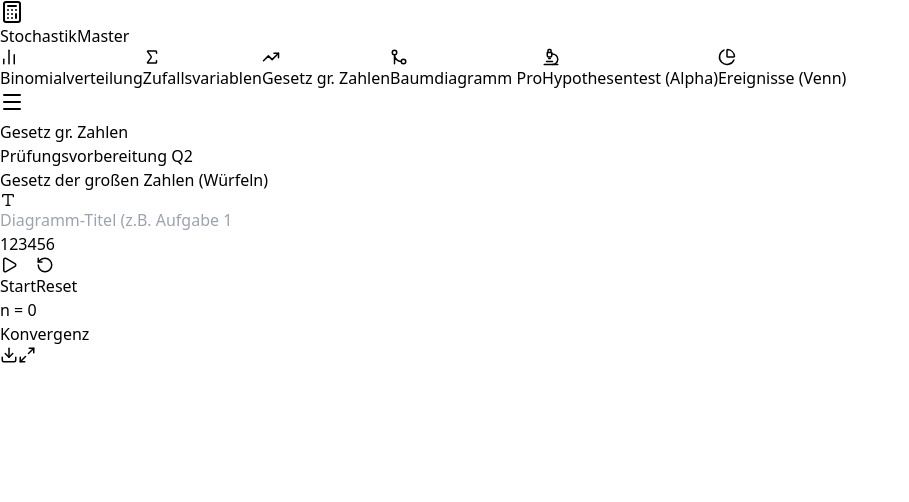
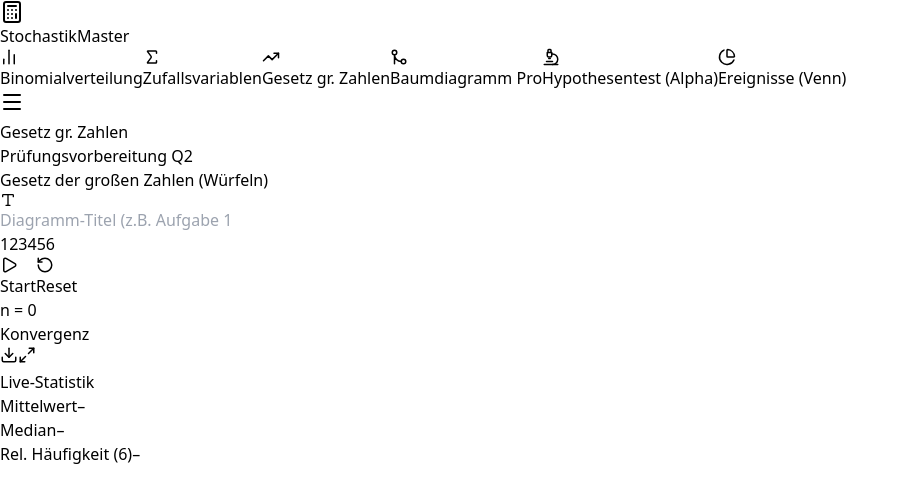
Before and after one commit to Noxist/stochastik-master-app, a React (Vite) app: page / in a window 1280 px wide. Both pictures are taken after a click on the button "Gesetz gr. Zahlen". Shown: the top 502 px of the page, without its empty margins (0-909 px from the left). Built offline with nearby package versions, Linux system fonts and the light colour scheme.

Commit message:
Enhance charts and LLN stats

```diff
--- a/src/App.tsx
+++ b/src/App.tsx
@@ -2,10 +2,43 @@ import React, { useState, useEffect, useMemo, useRef } from 'react';
 import {
   BarChart, Bar, LineChart, Line, XAxis, YAxis, CartesianGrid, Tooltip as RechartsTooltip, Legend, ResponsiveContainer, ReferenceLine, ComposedChart
 } from 'recharts';
+import type { TooltipProps } from 'recharts';
 import {
   Calculator, BarChart2, TrendingUp, GitMerge, PieChart, Play,
   RotateCcw, Sigma, Menu, PauseCircle, Plus, Trash2, Download, Maximize2, Microscope, Minimize2, Type
 } from 'lucide-react';
+
+// --- DISPLAY UTILITIES ---
+
+const formatNumber = (value: number) => {
+  if (!isFinite(value)) return '–';
+  const digits = Math.abs(value) >= 1 ? 2 : 4;
+  return Number(value.toFixed(digits)).toString();
+};
+
+const tooltipFormatter: TooltipProps<number, string>['formatter'] = (value, name) => [
+  typeof value === 'number' ? formatNumber(value) : value,
+  name ?? ''
+];
+
+const tooltipLabelFormatter: TooltipProps<number, string>['labelFormatter'] = (label) =>
+  typeof label === 'number' ? formatNumber(label) : label ?? '';
+
+const tooltipConfig: Partial<TooltipProps<number, string>> = {
+  formatter: tooltipFormatter,
+  labelFormatter: tooltipLabelFormatter,
+  contentStyle: {
+    background: '#ffffff',
+    borderRadius: 12,
+    border: '1px solid #e2e8f0',
+    boxShadow: '0 14px 36px rgba(15, 23, 42, 0.14)',
+    padding: '10px 12px',
+  },
+  itemStyle: { color: '#0f172a', padding: 2 },
+  labelStyle: { color: '#475569', fontWeight: 600 },
+  cursor: { fill: 'rgba(37, 99, 235, 0.08)' },
+  wrapperStyle: { outline: 'none' }
+};
 
 // --- MATH UTILITIES ---
 
@@ -340,7 +373,7 @@ const BinomialModule = () => {
                    <CartesianGrid strokeDasharray="3 3" vertical={false}/>
                    <XAxis dataKey="k"/>
                    <YAxis/>
-                   <RechartsTooltip/>
+                   <RechartsTooltip {...tooltipConfig}/>
                    <Bar dataKey="prob" fill="#3b82f6" radius={[4,4,0,0]} name="Wahrscheinlichkeit"/>
                  </BarChart>
                ) : (
@@ -348,7 +381,7 @@ const BinomialModule = () => {
                    <CartesianGrid strokeDasharray="3 3" vertical={false}/>
                    <XAxis dataKey="k"/>
                    <YAxis domain={[0,1]}/>
-                   <RechartsTooltip/>
+                   <RechartsTooltip {...tooltipConfig}/>
                    <Line type="stepAfter" dataKey="cum" stroke="#3b82f6" strokeWidth={2} dot={{r:1}} name="Kumulierte Wsk."/>
                  </ComposedChart>
                )}
@@ -403,7 +436,7 @@ const RandomVariableModule = () => {
                     <CartesianGrid strokeDasharray="3 3" vertical={false}/>
                     <XAxis dataKey="x"/>
                     <YAxis hide/>
-                    <RechartsTooltip/>
+                    <RechartsTooltip {...tooltipConfig}/>
                     <Bar dataKey="p" fill="#8b5cf6" radius={[4,4,0,0]} name="P(X=x)"/>
                     <ReferenceLine x={stats.eX} stroke="#7c3aed" strokeWidth={2} label="μ"/>
                 </BarChart>
@@ -436,10 +469,22 @@ const SimulationModule = () => {
      return history.map((val,i)=>{if(val===targetNum)count++; return {n:i+1,rel:count/(i+1)}}).filter((_,i)=>i%step===0 || i===history.length-1);
   },[history,targetNum]);
 
+  const stats = useMemo(() => {
+    if (!history.length) return { mean: 0, median: 0, rel: 0 };
+    const sorted = [...history].sort((a,b)=>a-b);
+    const mid = Math.floor(sorted.length/2);
+    const median = sorted.length % 2 ? sorted[mid] : (sorted[mid-1] + sorted[mid]) / 2;
+    const mean = history.reduce((s,v)=>s+v,0) / history.length;
+    const rel = data.length ? data[data.length-1].rel : 0;
+    return { mean, median, rel };
+  }, [history, data]);
+
   const simExportMeta = [
     `Zielzahl: ${targetNum}`,
     `Würfe: ${history.length}`,
-    `Aktuelle relative Häufigkeit: ${data.length ? data[data.length-1].rel.toFixed(3) : '–'}`
+    `Aktuelle relative Häufigkeit: ${data.length ? data[data.length-1].rel.toFixed(3) : '–'}`,
+    `Mittelwert: ${history.length ? stats.mean.toFixed(2) : '–'}`,
+    `Median: ${history.length ? stats.median.toFixed(2) : '–'}`
   ].join('\n');
 
   return (
@@ -457,22 +502,28 @@ const SimulationModule = () => {
       </Card>
       <Card title={customTitle || "Konvergenz"} chartRef={chartRef} customTitle={customTitle}>
           <div
-            className="w-full h-[400px]"
+            className="w-full h-[400px] relative"
             ref={chartRef}
             data-export-title={customTitle || "Gesetz der großen Zahlen"}
             data-export-meta={simExportMeta}
           >
              {customTitle && <div className="text-center font-bold mb-2">{customTitle}</div>}
+             <div className="absolute top-4 right-4 bg-white/90 backdrop-blur shadow-lg border border-slate-200 rounded-lg px-4 py-3 text-sm text-slate-700 space-y-1">
+                <div className="font-bold text-slate-900">Live-Statistik</div>
+                <div className="flex justify-between gap-4"><span>Mittelwert</span><span className="font-semibold text-blue-700">{history.length ? formatNumber(stats.mean) : '–'}</span></div>
+                <div className="flex justify-between gap-4"><span>Median</span><span className="font-semibold text-blue-700">{history.length ? formatNumber(stats.median) : '–'}</span></div>
+                <div className="flex justify-between gap-4"><span>Rel. Häufigkeit ({targetNum})</span><span className="font-semibold text-blue-700">{history.length ? formatNumber(stats.rel) : '–'}</span></div>
+              </div>
              <ResponsiveContainer>
                 <LineChart data={data}>
                     <CartesianGrid strokeDasharray="3 3"/>
                     <XAxis dataKey="n"/>
                     <YAxis domain={[0,0.5]}/>
-                    <RechartsTooltip/>
-                    <Line dot={false} dataKey="rel" stroke="#2563eb" strokeWidth={2} name={`Rel. Häufigkeit (${targetNum})`}/>
+                    <RechartsTooltip {...tooltipConfig}/>
+                    <Line dot={false} isAnimationActive={false} dataKey="rel" stroke="#2563eb" strokeWidth={2} name={`Rel. Häufigkeit (${targetNum})`}/>
                     <ReferenceLine y={1/6} stroke="green" strokeDasharray="5 5" label="1/6"/>
                 </LineChart>
-             </ResponsiveContainer>
+            </ResponsiveContainer>
           </div>
        </Card>
     </div>
@@ -612,7 +663,7 @@ const UrnModule = () => {
                <div className="h-full">
                  {simResults ? (
                    <ResponsiveContainer width="100%" height="100%">
-                     <BarChart data={simResults} layout="vertical" margin={{left:50, right:20}}><CartesianGrid strokeDasharray="3 3" horizontal/><XAxis type="number"/><YAxis dataKey="name" type="category" width={100} tick={{fontSize:11}}/><RechartsTooltip/><Bar dataKey="prob" fill="#3b82f6" radius={[0,4,4,0]} name="Rel. Häufigkeit"/></BarChart>
+                     <BarChart data={simResults} layout="vertical" margin={{left:50, right:20}}><CartesianGrid strokeDasharray="3 3" horizontal/><XAxis type="number"/><YAxis dataKey="name" type="category" width={100} tick={{fontSize:11}}/><RechartsTooltip {...tooltipConfig}/><Bar dataKey="prob" fill="#3b82f6" radius={[0,4,4,0]} name="Rel. Häufigkeit"/></BarChart>
                    </ResponsiveContainer>
                  ) : <div className="flex items-center justify-center h-full text-slate-400">Bitte Simulation starten</div>}
                </div>
@@ -720,7 +771,7 @@ const HypothesisModule = () => {
                        <CartesianGrid strokeDasharray="3 3" vertical={false}/>
                        <XAxis dataKey="k"/>
                        <YAxis hide/>
-                       <RechartsTooltip/>
+                       <RechartsTooltip {...tooltipConfig}/>
                        <Legend/>
                        <Bar dataKey="prob" name="Wahrscheinlichkeit" shape={(props: any) => {
                           const { x, y, width, height, payload } = props;
```
